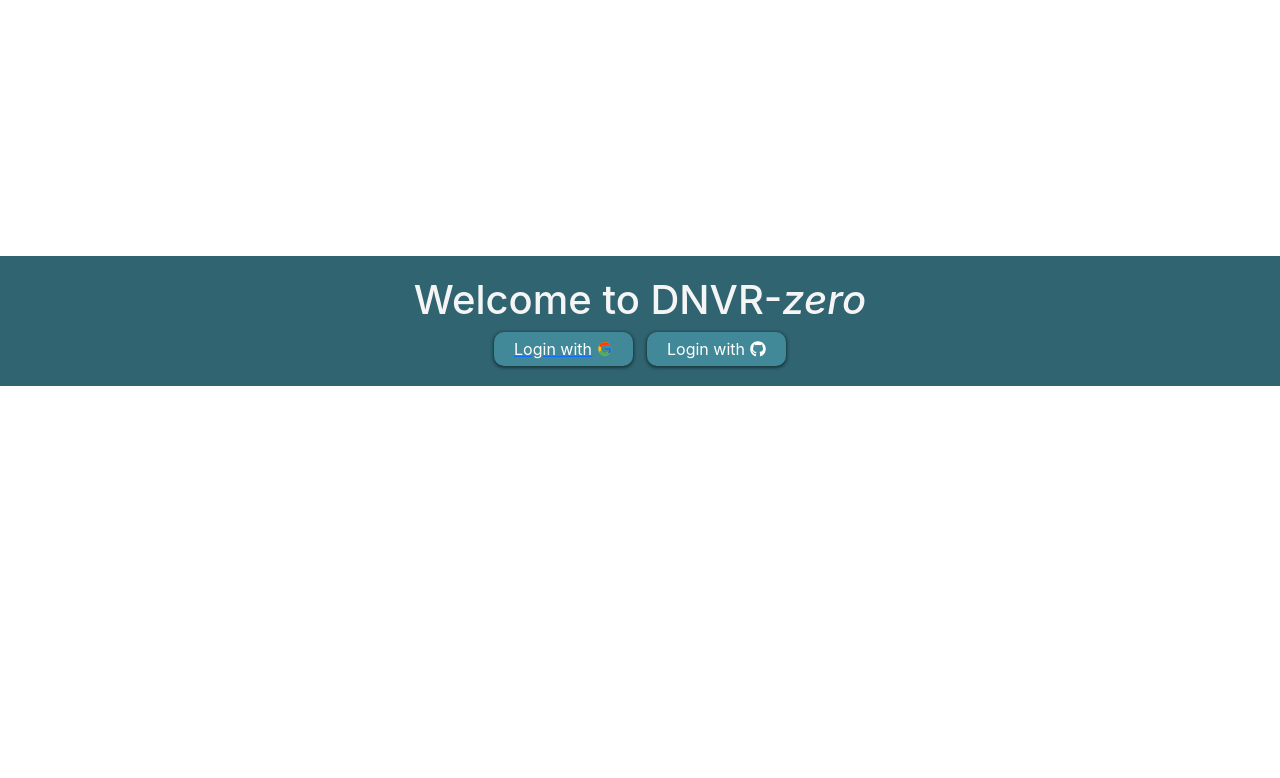
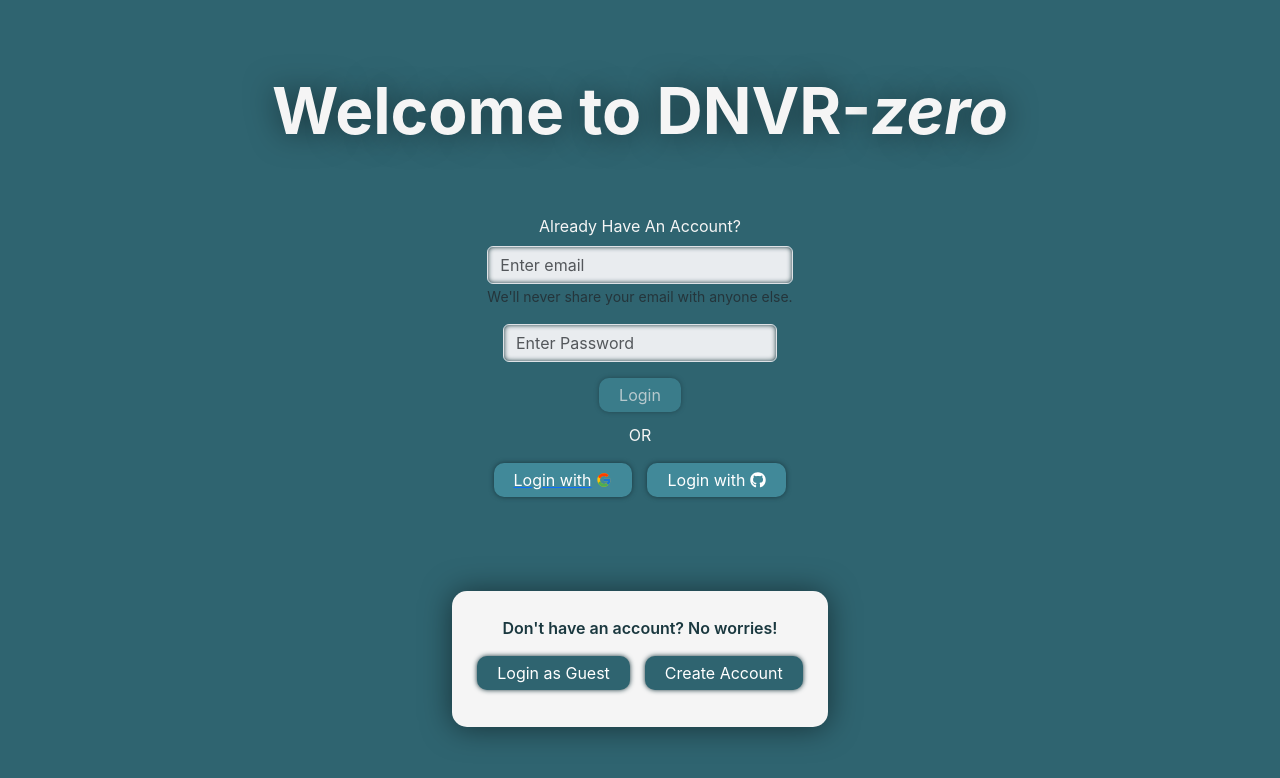
Before and after one commit to dnvr-zero/dnvr-zero-fe, a React (Create React App) app: page / in a window 1280 px wide. Shown: the top 778 px of the page. Built offline with nearby package versions, Linux system fonts and the light colour scheme; no server answers.

Commit message:
Updated LoginPage

```diff
--- a/src/App.tsx
+++ b/src/App.tsx
@@ -2,7 +2,8 @@ import * as React from 'react';
 import SideBarNav from './components/SideBarNav/SideBarNav';
 import MobileDropDownMenu from './components/MobileDropDownMenu/MobileDropDownMenu';
 import { Row, Col } from 'react-bootstrap';
-import { fetchTaskData, fetchPlayersData } from './apiCalls';
+import { fetchTaskData } from './apiCalls';
+// import { fetchTaskData, fetchPlayersData } from './apiCalls';
 import LoginPage from './components/LoginPage/LoginPage';
 import BadURL from './components/BadURLPage/BadURL';
 import { Routes, Route } from 'react-router-dom';
@@ -10,15 +11,16 @@ import TaskHolder from './components/TaskHolder/TaskHolder';
 import PlayerProfile from './components/PlayerProfile/PlayerProfile';
 import LoadingSpinner from './components/LoadingSpinner/LoadingSpinner';
 import PlayerSignUp from './components/PlayerSignUp/PlayerSignUp';
-import { Tasks, Players } from './model';
+import { Tasks } from './model';
+// import { Tasks, Players } from './model';
 import useGitHubOAuth from './hooks/useGitHubOAuth';
 import useMobileNav from './hooks/useMobileNav';
 import TaskDetails from './components/TaskDetails/TaskDetails';
-import AllPlayersPage from './components/AllPlayersPage/AllPlayersPage';
+// import AllPlayersPage from './components/AllPlayersPage/AllPlayersPage';
 
 const App: React.FC = () => {
 	const [tasks, setTasks] = React.useState<Tasks[] | null>(null);
-	const [players, setPlayers] = React.useState<Players[] | null>(null);
+	// const [players, setPlayers] = React.useState<Players[] | null>(null);
 	const [loading, setLoading] = React.useState<boolean>(false);
 
 	React.useEffect(() => {
@@ -28,12 +30,12 @@ const App: React.FC = () => {
 			.finally(() => setLoading(false));
 	}, []);
 
-	React.useEffect(() => {
-		setLoading(true);
-		fetchPlayersData()
-			.then((players) => setPlayers(players))
-			.finally(() => setLoading(false));
-	}, []);
+	// React.useEffect(() => {
+	// 	setLoading(true);
+	// 	fetchPlayersData()
+	// 		.then((players) => setPlayers(players))
+	// 		.finally(() => setLoading(false));
+	// }, []);
 	// console.log('PLAYERS: ', players);
 
 	const userData = useGitHubOAuth();
@@ -126,7 +128,7 @@ const App: React.FC = () => {
 					</>
 				}
 			/>
-			<Route
+			{/* <Route
 				path={`/all-players`}
 				element={
 					<>
@@ -150,7 +152,7 @@ const App: React.FC = () => {
 						)}
 					</>
 				}
-			/>
+			/> */}
 			<Route
 				path="*"
 				element={
--- a/src/apiCalls.ts
+++ b/src/apiCalls.ts
@@ -14,15 +14,15 @@ export const fetchTaskData = async (): Promise<any> => {
 	}
 };
 
-export const fetchPlayersData = async (): Promise<any> => {
-	try {
-		const response = await fetch('https://dnvr-zero-be.vercel.app/players');
-		if (!response.ok) {
-			throw new Error('Something went wrong. Please try again!');
-		}
-		const json = await response.json();
-		return json;
-	} catch (error) {
-		console.log('ERROR!!!', error);
-	}
-};
+// export const fetchPlayersData = async (): Promise<any> => {
+// 	try {
+// 		const response = await fetch('https://dnvr-zero-be.vercel.app/players');
+// 		if (!response.ok) {
+// 			throw new Error('Something went wrong. Please try again!');
+// 		}
+// 		const json = await response.json();
+// 		return json;
+// 	} catch (error) {
+// 		console.log('ERROR!!!', error);
+// 	}
+// };
--- a/src/components/LoginPage/LoginPage.css
+++ b/src/components/LoginPage/LoginPage.css
@@ -6,19 +6,58 @@
 	display: flex;
 	flex-direction: column;
 	align-items: center;
-    width: 50%;
-    margin-top: 20%;
-    padding: 20px;
-    color: whitesmoke
+	justify-content: center;
+	height: 100vh;
+	color: whitesmoke;
+}
+
+.title-text {
+    font-size: 4rem;
+    font-weight: 700;
+    text-shadow: 0 1px 30px rgba(0, 0, 0, 0.5)
+}
+
+.login-form-holder {
+	display: flex;
+	flex-direction: column;
+	align-items: center;
+    margin-top: 5%;
+	margin-bottom: 1%;
 }
 
 .button-group {
-    gap: 15px;
+	/* gap: 15px; */
+	display: flex;
+	flex-direction: column;
+    align-items: center;
 }
 
-#loginButtonOne, #loginButtonTwo {
+.oauth-buttons-div,
+.guest-and-new-user-div-child {
+	display: flex;
+	justify-content: space-between;
+	gap: 15px;
+	margin-bottom: 10%;
+}
+
+.guest-and-new-user-div-parent {
+	display: flex;
+	flex-direction: column;
+	align-items: center;
+    margin-top: 15%;
+    background-color: whitesmoke;
+    padding: 25px 25px 5px 25px;
+    border-radius: 15px;
+    color: #1a383f;
+    font-weight: 600;
+    box-shadow: 0 1px 30px rgba(0, 0, 0, 0.5);
+}
+
+#googleOAuthButton,
+#gitHubOAuthButton,
+#submitButton {
 	border-radius: 10px;
-	box-shadow: 0 1px 3px 1px #1a383f;
+	box-shadow: 0 0 5px #1a383f;
 	background-color: #418999;
 	border: none;
 	padding: 5px 20px;
@@ -27,11 +66,32 @@
 	align-items: center;
 }
 
-#loginButtonOne:hover, #loginButtonTwo:hover {
-    box-shadow: 0 1px 5px 2px whitesmoke;
+#googleOAuthButton:hover,
+#gitHubOAuthButton:hover,
+#guestLogin:hover {
+	box-shadow: 0 0 15px whitesmoke;
 	background-color: #2f6470;
 }
 
-.icon {
+#guestLogin,
+#createNewUser {
+    border-radius: 10px;
+	box-shadow: 0 0 5px #1a383f;
+	background-color: #2f6470;
+	border: none;
+	padding: 5px 20px;
+	transition: 0.2s ease-in-out;
+	display: flex;
+	align-items: center;
+}
+
+#guestLogin:hover,
+#createNewUser:hover {
+    box-shadow: 0 0 15px #1a383f;
+	background-color: #418999;
+}
+
+.github-icon,
+.google-icon {
 	margin-left: 5px;
 }
--- a/src/components/LoginPage/LoginPage.tsx
+++ b/src/components/LoginPage/LoginPage.tsx
@@ -1,5 +1,5 @@
 import * as React from 'react';
-import { Container, Button, ButtonGroup } from 'react-bootstrap';
+import { Container, Button, ButtonGroup, Form } from 'react-bootstrap';
 import { FcGoogle } from 'react-icons/fc';
 import { FaGithub } from 'react-icons/fa';
 import { Link } from 'react-router-dom';
@@ -11,25 +11,61 @@ const LoginPage: React.FC<LoginPageProps> = () => {
 	return (
 		<div className="login-div">
 			<Container className="login-container">
-				<h1>
+				<h1 className="title-text">
 					Welcome to DNVR-<i>zero</i>
 				</h1>
+				<Form className="login-form-holder">
+					<Form.Label>Already Have An Account?</Form.Label>
+					<Form.Group className="mb-3" controlId="formBasicEmail">
+						<Form.Control type="email" placeholder="Enter email" disabled />
+						<Form.Text className="text-muted">
+							We'll never share your email with anyone else.
+						</Form.Text>
+					</Form.Group>
+
+					<Form.Group className="mb-3" controlId="formBasicPassword">
+						{/* <Form.Label>Password</Form.Label> */}
+						<Form.Control
+							type="password"
+							placeholder="Enter Password"
+							disabled
+						/>
+					</Form.Group>
+					<Button type="submit" id="submitButton" disabled>
+						Login
+					</Button>
+				</Form>
 				<ButtonGroup className="button-group">
+					<p>OR</p>
+					<div className="oauth-buttons-div">
 						{/* <Button id="welcomeButtonOne">
 						Login with <FcGoogle className="icon" />
 					</Button> */}
 						<Link to="/player-profile">
-						<Button id="loginButtonOne">
-							Login with <FcGoogle className="icon" />
+							<Button id="googleOAuthButton">
+								Login with <FcGoogle className="google-icon" />
 							</Button>
 						</Link>
 						<Button
-						id="loginButtonTwo"
+							id="gitHubOAuthButton"
 							href="http://localhost:8000/auth"
 							// href="https://dnvr-zero-be.vercel.app/auth"
 						>
-						Login with <FaGithub className="icon" />
+							Login with <FaGithub className="github-icon" />
 						</Button>
+					</div>
+
+					<div className="guest-and-new-user-div-parent">
+						<p>Don't have an account? No worries!</p>
+						<div className="guest-and-new-user-div-child">
+							<Link to="/tasks" style={{ textDecoration: 'none' }}>
+								<Button id="guestLogin">Login as Guest</Button>
+							</Link>
+							<Link to="/player-signup" style={{ textDecoration: 'none' }}>
+								<Button id="createNewUser">Create Account</Button>
+							</Link>
+						</div>
+					</div>
 				</ButtonGroup>
 			</Container>
 		</div>
```
Lines whose indentation alone changed are shown as unchanged.
